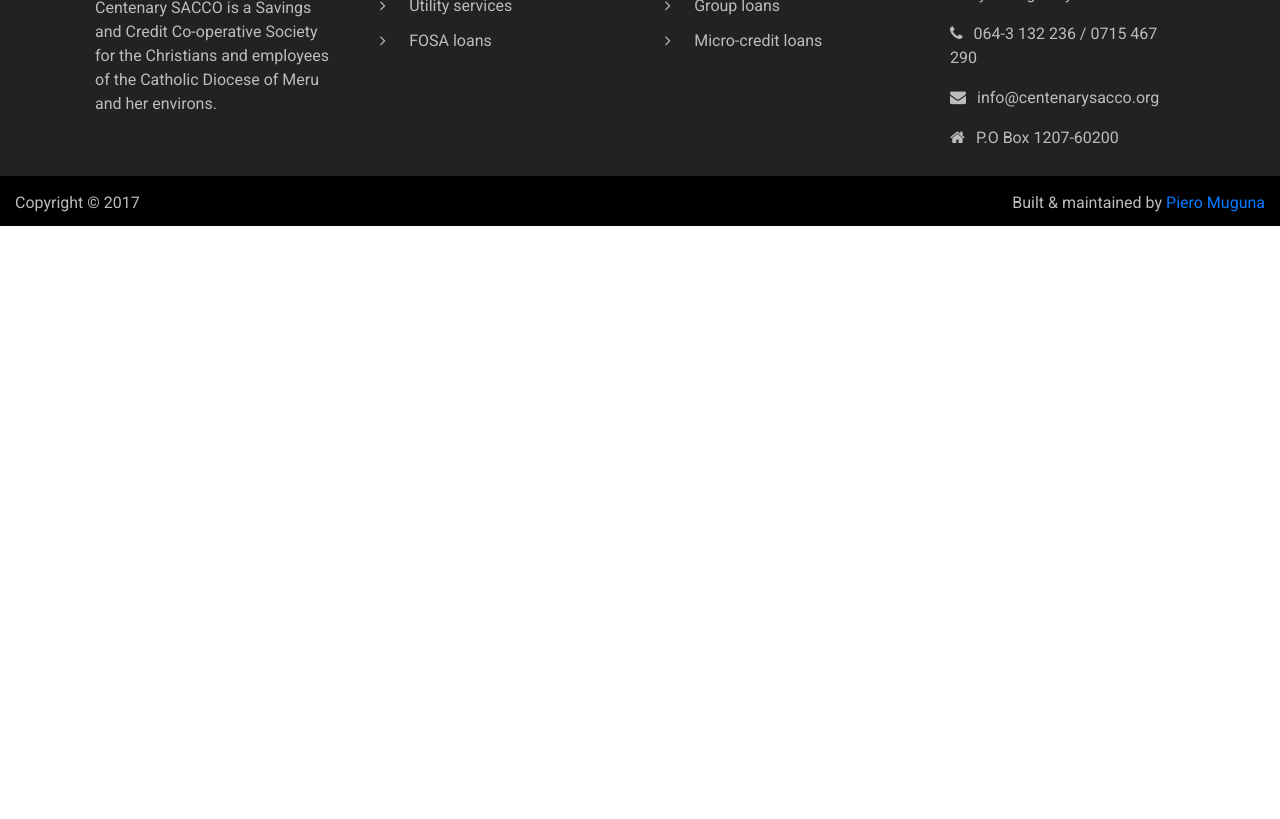
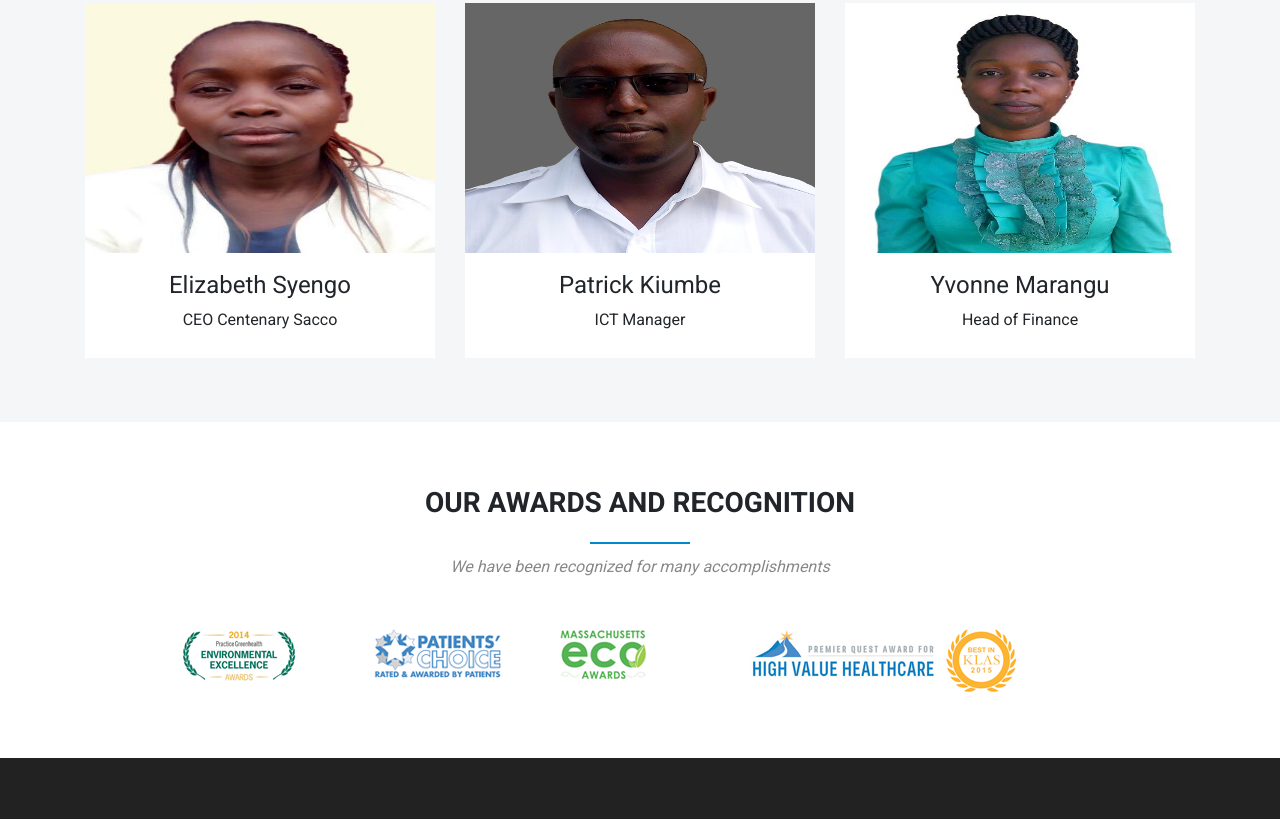
Before and after one commit to nkushh/centenary, a plain HTML site: page about.html in a window 1280 px wide. Shown: the part 1233-2052 px from the top of the page. Before the commit the page ends 1464 px from the top, so only its background shows below. Drawn offline with Linux system fonts and the light colour scheme.

Commit message:
Added our team section

```diff
--- a/about.html
+++ b/about.html
@@ -108,6 +108,87 @@
   	</section>
 
 
+  	<!-- Our team -->
+  	<section class="our-team">
+  		<div class="container">
+  			<h3 class="section-header text-center"><span>Our</span> Team</h3>
+  			<p class="page-header-txt">Meet our team of qualified professionals</p>
+  			<div class="row">
+  				<div class="col-md-4">
+  					<div class="team-member">
+  						<div class="team-img">
+  							<img src="img/team/elizabeth.jpg" class="img-responsive">
+  						</div>
+  						<div class="team-detail">
+  							<h4>Elizabeth Syengo</h4>
+  							<p>CEO Centenary Sacco</p>
+  						</div>
+  					</div>
+  				</div>
+  				<div class="col-md-4">
+  					<div class="team-member">
+  						<div class="team-img">
+  							<img src="img/team/patrick.jpg" class="img-responsive">
+  						</div>
+  						<div class="team-detail">
+  							<h4>Patrick Kiumbe</h4>
+  							<p>ICT Manager</p>
+  						</div>
+  					</div>
+  				</div>
+  				<div class="col-md-4">
+  					<div class="team-member">
+  						<div class="team-img">
+  							<img src="img/team/yvonne.jpg" class="img-responsive">
+  						</div>
+  						<div class="team-detail">
+  							<h4>Yvonne Marangu</h4>
+  							<p>Head of Finance</p>
+  						</div>
+  					</div>
+  				</div>
+  			</div>
+  		</div>
+  	</section>
+
+
+  	<!-- Awards -->
+  	<section class="awards">
+  		<div class="container">
+  			<h3 class="section-header text-center">Our Awards and Recognition</h3>
+  			<p class="page-header-txt">We have been recognized for many accomplishments</p>
+  			<div class="row justify-content-center">
+  				<div class="col-md-2">
+  					<div class="award">
+  						<img src="img/awards/1.png" class="img-responsive center-block">
+  					</div>
+  				</div>
+  				<div class="col-md-2">
+  					<div class="award">
+  						<img src="img/awards/2.png" class="img-responsive center-block">
+  					</div>
+  				</div>
+  				<div class="col-md-2">
+  					<div class="award">
+  						<img src="img/awards/3.png" class="img-responsive center-block">
+  					</div>
+  				</div>
+  				<div class="col-md-2">
+  					<div class="award">
+  						<img src="img/awards/4.png" class="img-responsive center-block">
+  					</div>
+  				</div>
+
+  				<div class="col-md-2">
+  					<div class="award">
+  						<img src="img/awards/5.png" class="img-responsive center-block">
+  					</div>
+  				</div>
+  			</div>
+  		</div>
+  	</section>
+
+
 	<!-- Footer -->
     <footer>
       <div class="container">
--- a/css/style.css
+++ b/css/style.css
@@ -302,6 +302,41 @@ header .carousel-inner .carousel-item img{
 	margin-bottom: 5%;
 }
 
+/* Our Team */
+.our-team{
+	padding-top: 5%;
+	padding-bottom: 5%;
+	background-color: #f5f6f7;
+}
+
+.team-member{
+	background-color: #fff;
+	padding-bottom: 3%;
+}
+
+.team-img img{
+	width: 100%;
+	min-height: 200px;
+	max-height: 250px;
+	height: auto;
+}
+
+.team-detail{
+	padding-top: 5%;
+	text-align: center;
+}
+
+/* Awards */
+.awards{
+	background-color: #fff;
+	padding-top: 5%;
+	padding-bottom: 5%;
+}
+
+.award{
+	margin-top: 10%;
+}
+
 
 /* Footer */
 footer{
```
Also changed, not shown: img/team/elizabeth.jpg (renamed from img/team/elizabeth-syengo.JPG), img/team/patrick.jpg (renamed from img/team/Patrick-M-Kiumbe.jpg), img/team/yvonne.jpg (renamed from img/team/yvonn-MARANGU.JPG).
